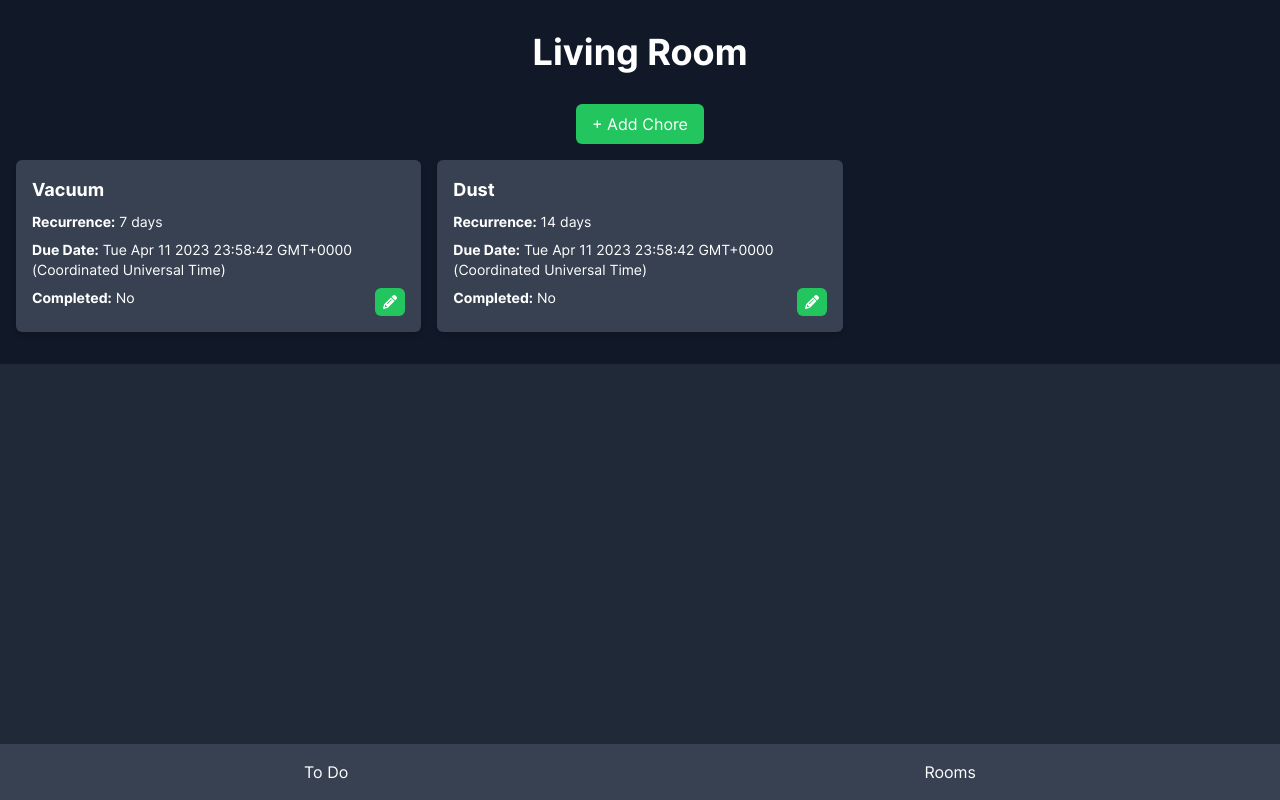
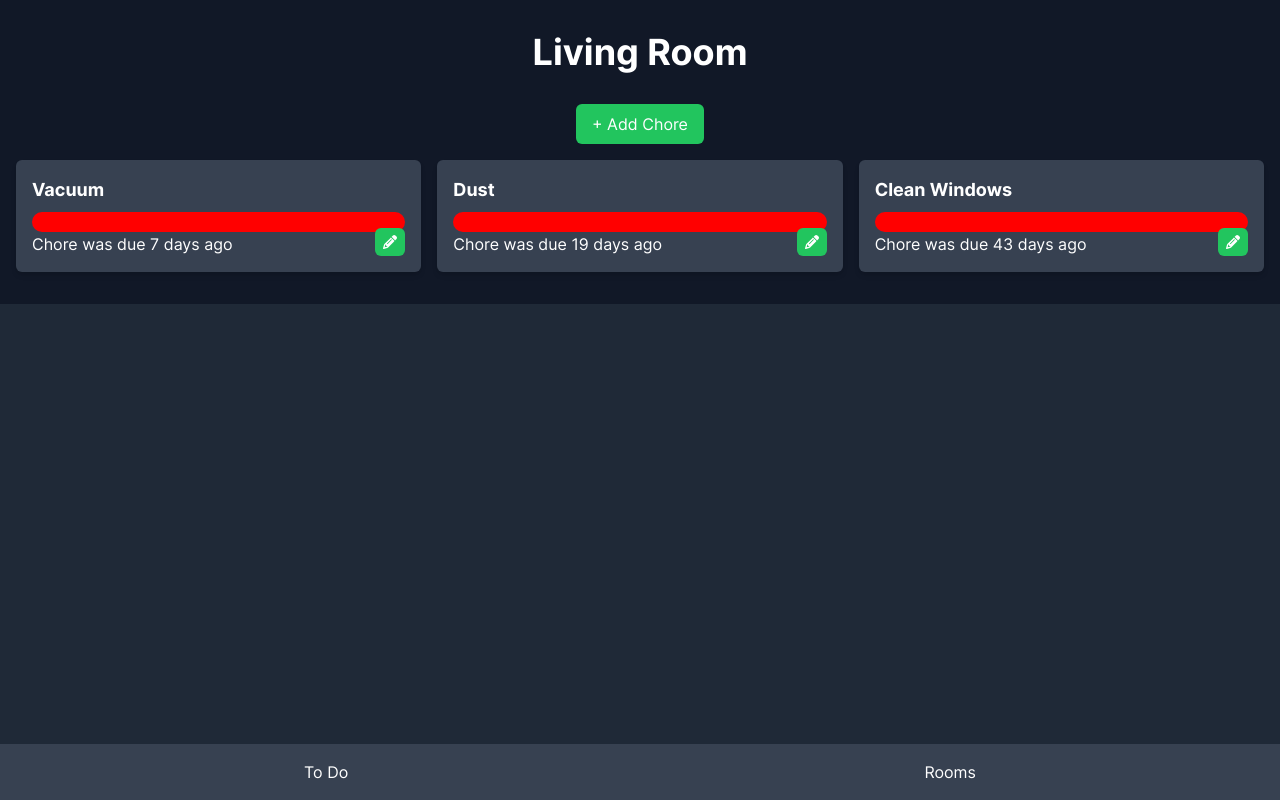
Before and after one commit to Spencer-Lewis/household-chores, a React (Vite) app: page /rooms/1 in a window 1280 px wide. Built offline with nearby package versions, Linux system fonts and the light colour scheme.

Commit message:
PROGRESS BAR YO

```diff
--- a/src/components/Chore.tsx
+++ b/src/components/Chore.tsx
@@ -1,7 +1,8 @@
 import { faPencilAlt } from '@fortawesome/free-solid-svg-icons';
 import { FontAwesomeIcon } from '@fortawesome/react-fontawesome';
-import React from 'react';
-import { Chore, FrequencyUnit } from '../types';
+import React, { useState } from 'react';
+import { Chore } from '../types';
+import ChoreProgressBar from './ChoreProgressBar';
 
 interface ChoreComponentProps {
   chore: Chore;
@@ -11,7 +12,10 @@ interface ChoreComponentProps {
 const ChoreComponent: React.FC<ChoreComponentProps> = ({ chore, onEdit }) => {
   const handleEdit = () => {
     onEdit(chore);
+    setChoreEditedCount(choreEditedCount + 1)
   };
+
+  const [choreEditedCount, setChoreEditedCount] = useState(0)
 
   return (
     <div
@@ -19,7 +23,8 @@ const ChoreComponent: React.FC<ChoreComponentProps> = ({ chore, onEdit }) => {
       className="bg-gray-700 hover:bg-gray-600 p-4 rounded-md shadow-md hover:shadow-lg transition duration-300 ease-in-out relative"
     >
       <h3 className="text-white text-lg font-semibold mb-2">{chore.name}</h3>
-      <p className="text-white text-sm mb-2">
+      <ChoreProgressBar recurrence={chore.recurrence} frequencyUnit={chore.unit} dueDate={chore.dueDate}/>
+      {/* <p className="text-white text-sm mb-2">
         <span className="font-semibold">Recurrence:</span> {chore.recurrence}{' '}
         {chore.unit === FrequencyUnit.Days
           ? 'days'
@@ -32,7 +37,7 @@ const ChoreComponent: React.FC<ChoreComponentProps> = ({ chore, onEdit }) => {
       </p>
       <p className="text-white text-sm mb-2">
         <span className="font-semibold">Completed:</span> {chore.completed ? 'Yes' : 'No'}
-      </p>
+      </p> */}
       <div className="absolute bottom-0 right-0 mb-4 mr-4">
         <button
           className="bg-green-500 text-white px-2 py-1 rounded-md hover:bg-green-700 focus:outline-none text-sm"
--- /dev/null
+++ b/src/components/ChoreProgressBar.tsx
@@ -0,0 +1,76 @@
+import React from "react";
+import { FrequencyUnit } from "types";
+
+interface ChoreProgressBarProps {
+  recurrence: number;
+  frequencyUnit: FrequencyUnit;
+  dueDate: Date;
+}
+
+const ChoreProgressBar: React.FC<ChoreProgressBarProps> = ({
+  recurrence,
+  frequencyUnit,
+  dueDate
+}) => {
+  const MS_PER_DAY = 24 * 60 * 60 * 1000;
+  const currentDate = new Date().getTime(); // Get current timestamp
+  const dueDateObj = dueDate.getTime(); // Get dueDate timestamp
+  const timeDifference = dueDateObj - currentDate;
+  const daysUntilChoreIsDue = Math.ceil(timeDifference / MS_PER_DAY);
+  let choreRecurrenceInDays = 0;
+
+  switch (frequencyUnit) {
+    case "days":
+      choreRecurrenceInDays = recurrence;
+      break;
+    case "weeks":
+      choreRecurrenceInDays = recurrence * 7;
+      break;
+    case "months":
+      choreRecurrenceInDays = recurrence * 30;
+      break;
+    default:
+      break;
+  }
+
+  const isChoreDue = daysUntilChoreIsDue <= 0;
+  const progressPercentage = isChoreDue
+    ? 100
+    : daysUntilChoreIsDue >= choreRecurrenceInDays
+    ? 0
+    : ((choreRecurrenceInDays - daysUntilChoreIsDue) / choreRecurrenceInDays) * 100;
+
+  const getColor = () => {
+    const hue = (100 - progressPercentage) * 1.2; // Scale hue from 120 to 0
+    return `hsl(${hue}, 100%, 50%)`;
+  };
+
+  return (
+    <div>
+      <div
+        style={{
+          width: "100%",
+          backgroundColor: "lightgrey",
+          height: "20px",
+          borderRadius: "10px",
+          overflow: "hidden"
+        }}
+      >
+        <div
+          style={{
+            width: `${progressPercentage}%`,
+            backgroundColor: getColor(),
+            height: "100%"
+          }}
+        />
+      </div>
+      {daysUntilChoreIsDue >= 0 ? (
+        <p>Days until chore is due: {daysUntilChoreIsDue} {daysUntilChoreIsDue === 1 ? "day" : "days"}</p>
+      ) : (
+        <p>Chore was due {Math.abs(daysUntilChoreIsDue)} {Math.abs(daysUntilChoreIsDue) === 1 ? "day" : "days"} ago</p>
+      )}
+    </div>
+  );
+};
+
+export default ChoreProgressBar;
--- a/src/components/ChoresDueList.tsx
+++ b/src/components/ChoresDueList.tsx
@@ -41,7 +41,7 @@ export const ChoresDueList: React.FC<Props> = ({ choresDueToday, onCheckmarkClic
           </li>
         ))
       ) : (
-        <li className="text-gray-500">No chores due today</li>
+        <li className="text-gray-500 flex justify-center">No chores due today</li>
       )}
     </ul>
   );
--- a/src/components/RoomList.tsx
+++ b/src/components/RoomList.tsx
@@ -12,11 +12,11 @@ const RoomList: React.FC<RoomListProps> = ({ rooms }) => {
       <div className="fixed top-0 left-0 right-0 bg-gray-900 py-8 z-50">
         <div className="container mx-auto px-4">
           <h1 className="text-4xl font-bold mb-8 flex justify-center">Rooms</h1>
-          <div className="grid gap-4 md:grid-cols-2 lg:grid-cols-3">
+          <div className="grid gap-4 md:grid-cols-2">
             {rooms.map(room => (
               <Link
                 key={room.id}
-                to={`/rooms/${room.id}`} // Link to RoomDetail component with room ID as URL param
+                to={`/rooms/${room.id}`}
                 className="bg-gray-700 p-4 rounded-md"
               >
                 <h3 className="text-xl font-semibold mb-4">{room.name}</h3>
--- a/src/mocks/data/rooms.ts
+++ b/src/mocks/data/rooms.ts
@@ -1,4 +1,26 @@
 import { FrequencyUnit, Room } from "types";
+
+// Get today's date
+const currentDate = new Date();
+
+// Function to calculate due date based on recurrence and unit
+const calculateDueDate = (recurrence: number, unit: FrequencyUnit, offset: number) => {
+  const dueDate = new Date(currentDate);
+  switch (unit) {
+    case FrequencyUnit.Days:
+      dueDate.setDate(currentDate.getDate() - (recurrence + offset));
+      break;
+    case FrequencyUnit.Weeks:
+      dueDate.setDate(currentDate.getDate() - (recurrence * 7 + offset));
+      break;
+    case FrequencyUnit.Months:
+      dueDate.setMonth(currentDate.getMonth() - (recurrence + offset));
+      break;
+    default:
+      break;
+  }
+  return dueDate;
+};
 
 // Sample room data
 export const sampleRooms: Room[] = [
@@ -11,7 +33,7 @@ export const sampleRooms: Room[] = [
         name: 'Vacuum',
         recurrence: 7,
         unit: FrequencyUnit.Days,
-        dueDate: new Date(),
+        dueDate: calculateDueDate(7, FrequencyUnit.Days, 0),
         completed: false,
         roomName: 'Living Room'
       },
@@ -20,7 +42,16 @@ export const sampleRooms: Room[] = [
         name: 'Dust',
         recurrence: 14,
         unit: FrequencyUnit.Days,
-        dueDate: new Date(),
+        dueDate: calculateDueDate(14, FrequencyUnit.Days, 5),
+        completed: false,
+        roomName: 'Living Room'
+      },
+      {
+        id: 3,
+        name: 'Clean Windows',
+        recurrence: 30,
+        unit: FrequencyUnit.Days,
+        dueDate: calculateDueDate(30, FrequencyUnit.Days, 13),
         completed: false,
         roomName: 'Living Room'
       },
@@ -31,23 +62,56 @@ export const sampleRooms: Room[] = [
     name: 'Kitchen',
     chores: [
       {
-        id: 3,
-        name: 'Wash Dishes',
+        id: 4,
+        name: 'Clean Fridge',
         recurrence: 1,
-        unit: FrequencyUnit.Days,
-        dueDate: new Date(),
+        unit: FrequencyUnit.Weeks,
+        dueDate: calculateDueDate(1, FrequencyUnit.Weeks, -10),
         completed: false,
         roomName: 'Kitchen'
       },
       {
-        id: 4,
+        id: 5,
         name: 'Clean Countertops',
         recurrence: 3,
         unit: FrequencyUnit.Days,
-        dueDate: new Date(),
+        dueDate: calculateDueDate(3, FrequencyUnit.Days, -5),
+        completed: false,
+        roomName: 'Kitchen'
+      },
+      {
+        id: 6,
+        name: 'Mop Floor',
+        recurrence: 7,
+        unit: FrequencyUnit.Days,
+        dueDate: calculateDueDate(7, FrequencyUnit.Days, 2),
         completed: false,
         roomName: 'Kitchen'
       },
     ],
   },
-];
+  {
+    id: 3,
+    name: 'Bathroom',
+    chores: [
+      {
+        id: 7,
+        name: 'Clean Toilet',
+        recurrence: 2,
+        unit: FrequencyUnit.Weeks,
+        dueDate: calculateDueDate(2, FrequencyUnit.Weeks, -16),
+        completed: false,
+        roomName: 'Bathroom'
+      },
+      {
+        id: 8,
+        name: 'Scrub Bathtub',
+        recurrence: 1,
+        unit: FrequencyUnit.Months,
+        dueDate: calculateDueDate(1, FrequencyUnit.Months, -3),
+        completed: false,
+        roomName: 'Bathroom'
+      }
+    ]
+  }
+]
--- a/src/pages/Home.tsx
+++ b/src/pages/Home.tsx
@@ -10,6 +10,7 @@ const HomeDashboard = () => {
     const choresDue = room.chores.filter(isChoreDueToday);
     return [...acc, ...choresDue];
   }, []);
+
   // State to keep track of completed chores
   const [completedChores, setCompletedChores] = useState<number[]>([]);
 
--- a/src/utils/isChoreDueToday.tsx
+++ b/src/utils/isChoreDueToday.tsx
@@ -4,22 +4,10 @@ const isChoreDueToday = (chore: Chore): boolean => {
   const today = new Date();
   const dueDate = new Date(chore.dueDate);
 
-  // Extract the year, month, and day from the dueDate
-  const dueYear = dueDate.getFullYear();
-  const dueMonth = dueDate.getMonth();
-  const dueDay = dueDate.getDate();
-
-  // Extract the year, month, and day from today's date
-  const currentYear = today.getFullYear();
-  const currentMonth = today.getMonth();
-  const currentDay = today.getDate();
-
-  // Compare the year, month, and day to check if the chore is due today
+  // Compare the dueDate to today's date, and check if it's on or before today
   return (
     !chore.completed &&
-    dueYear === currentYear &&
-    dueMonth === currentMonth &&
-    dueDay === currentDay
+    dueDate <= today // Check if the dueDate is on or before today
   );
 };
 
```
